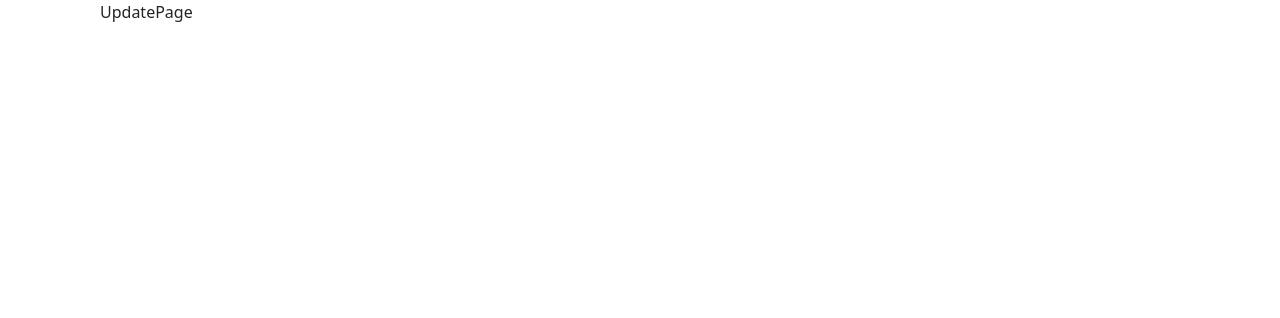
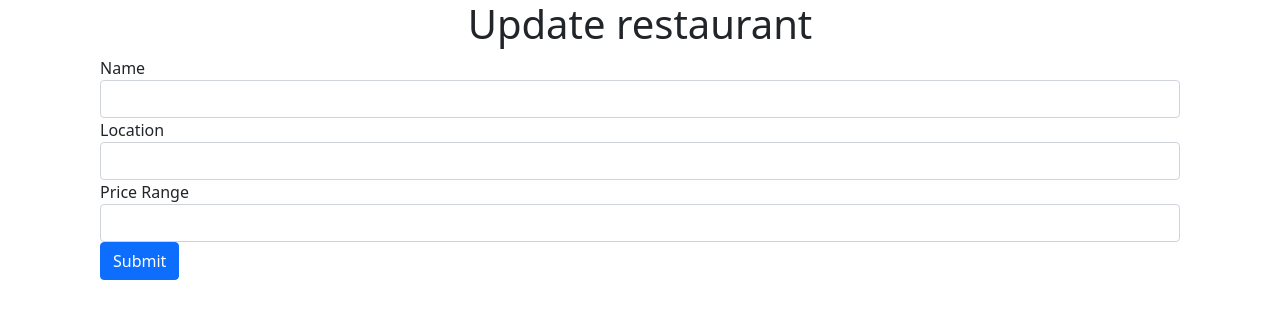
Before and after one commit to hdlee9885/restaurant-locator, a React (Create React App) app in the folder client/: page /restaurants/1/update in a window 1280 px wide. Shown: the top 318 px of the page. Built offline with nearby package versions, Linux system fonts and the light colour scheme; no server answers; the HTML template or start-up script is replaced by a standard one.

Commit message:
Added update page

```diff
--- a/client/src/components/RestaurantList.jsx
+++ b/client/src/components/RestaurantList.jsx
@@ -1,9 +1,16 @@
 import React, { useEffect, useContext } from 'react'
 import RestaurantAPI from '../api/Restaurant'
 import { RestaurantsContext } from '../context/RestaurantsContext'
+import { useHistory } from 'react-router-dom'
 
 function RestaurantList(props) {
     const { restaurants, setRestaurants } = useContext(RestaurantsContext);
+
+    let history = useHistory();
+
+    const updateRestaurant = async (id) => {
+        history.push(`/restaurants/${id}/update`);
+    }
 
     const deleteRestaurant = async (id) => {
         try {
@@ -51,7 +58,7 @@ function RestaurantList(props) {
                             <td>{restaurant.location}</td>
                             <td>{"$".repeat(restaurant.price_range)}</td>
                             <td>Rating</td>
-                            <td><button className="btn btn-warning">Update</button></td>
+                            <td><button onClick={() => updateRestaurant(restaurant.id)} className="btn btn-warning">Update</button></td>
                             <td><button onClick={() => deleteRestaurant(restaurant.id)} className="btn btn-danger">Delete</button></td>
                         </tr>
                     ))}
--- a/client/src/routes/UpdatePage.jsx
+++ b/client/src/routes/UpdatePage.jsx
@@ -1,9 +1,11 @@
 import React from 'react'
+import UpdateRestaurantPage from './UpdateRestaurantPage'
 
 function UpdatePage() {
     return (
         <div>
-            UpdatePage
+            <h1 className="text-center">Update restaurant</h1>
+            <UpdateRestaurantPage />
         </div>
     )
 }
--- /dev/null
+++ b/client/src/routes/UpdateRestaurantPage.jsx
@@ -0,0 +1,78 @@
+import React, { useState, useEffect } from 'react'
+import { useParams, useHistory } from 'react-router-dom'
+import RestaurantAPI from '../api/Restaurant'
+
+function UpdateRestaurantPage(props) {
+
+    const { id } = useParams();
+
+    const [name, setName] = useState("");
+    const [location, setLocation] = useState("");
+    const [price_range, setPriceRange] = useState("");
+
+    let history = useHistory();
+
+    useEffect(() => {
+        const getRestaurant = async() => {
+            const response = await RestaurantAPI.get(`/${id}`);
+            setName(response.data.data.restaurant.name);
+            setLocation(response.data.data.restaurant.location);
+            setPriceRange(response.data.data.restaurant.price_range);
+        }
+
+        getRestaurant();
+    }, [])
+
+    const updateRestaurant = async (e) => {
+        e.preventDefault();
+        const response = await RestaurantAPI.put(`/${id}`, {
+                name: name,
+                location: location,
+                price_range: price_range,
+        });
+        history.push('/')
+    }
+
+    return (
+        <div>
+            <form action="">
+                <div className="form-group">
+                    <label htmlFor="name">Name</label>
+                    <input
+                        value={name}
+                        onChange={(e) => setName(e.target.value)}
+                        id="name"
+                        type="text"
+                        className="form-control"
+                    />
+                </div>
+
+                <div className="form-group">
+                    <label htmlFor="location">Location</label>
+                    <input
+                        value={location}
+                        onChange={(e) => setLocation(e.target.value)}
+                        id="location"
+                        type="text"
+                        className="form-control"
+                    />
+                </div>
+
+                <div className="form-group">
+                    <label htmlFor="price_range">Price Range</label>
+                    <input
+                        value={price_range}
+                        onChange={(e) => setPriceRange(e.target.value)}
+                        id="price_range"
+                        type="text"
+                        className="form-control"
+                    />
+                </div>
+
+                <button onClick={() => updateRestaurant(id)} className="btn btn-primary">Submit</button>
+            </form>
+        </div>
+    )
+}
+
+export default UpdateRestaurantPage
```
Also changed, not shown: 1 other file (tests, documents, lock files or other folders).
